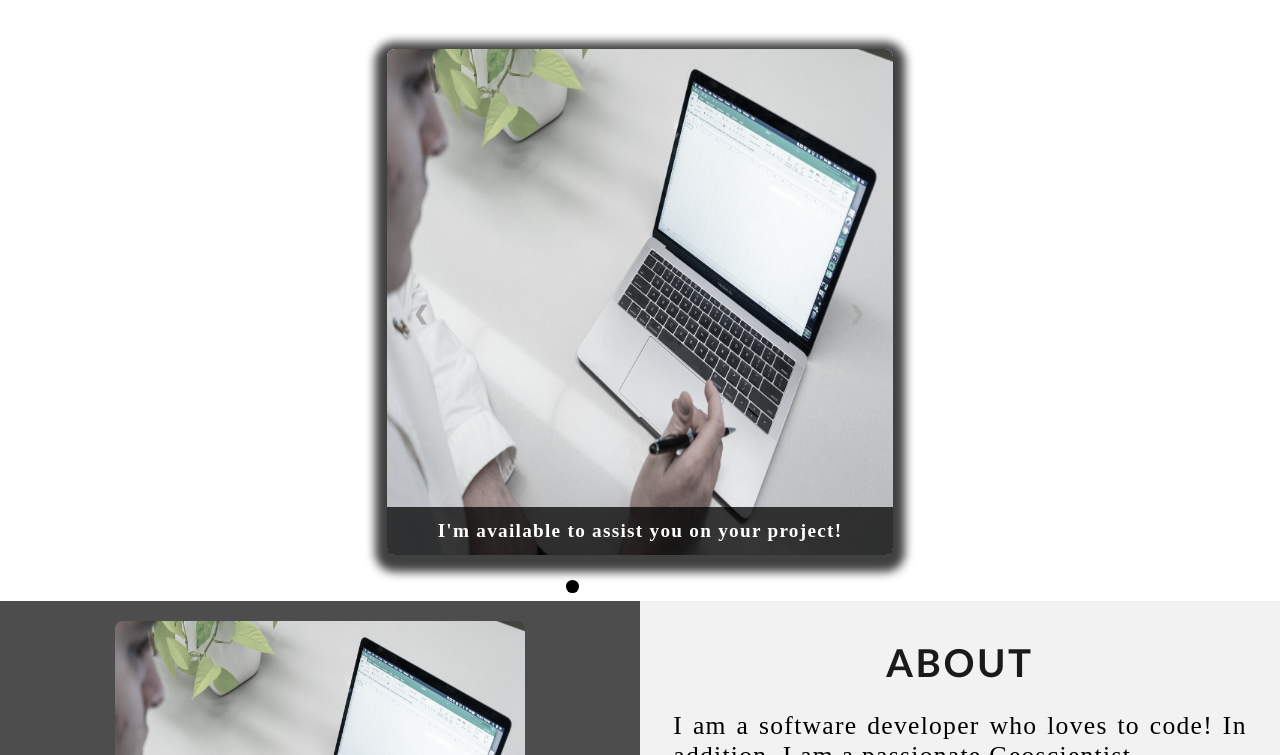
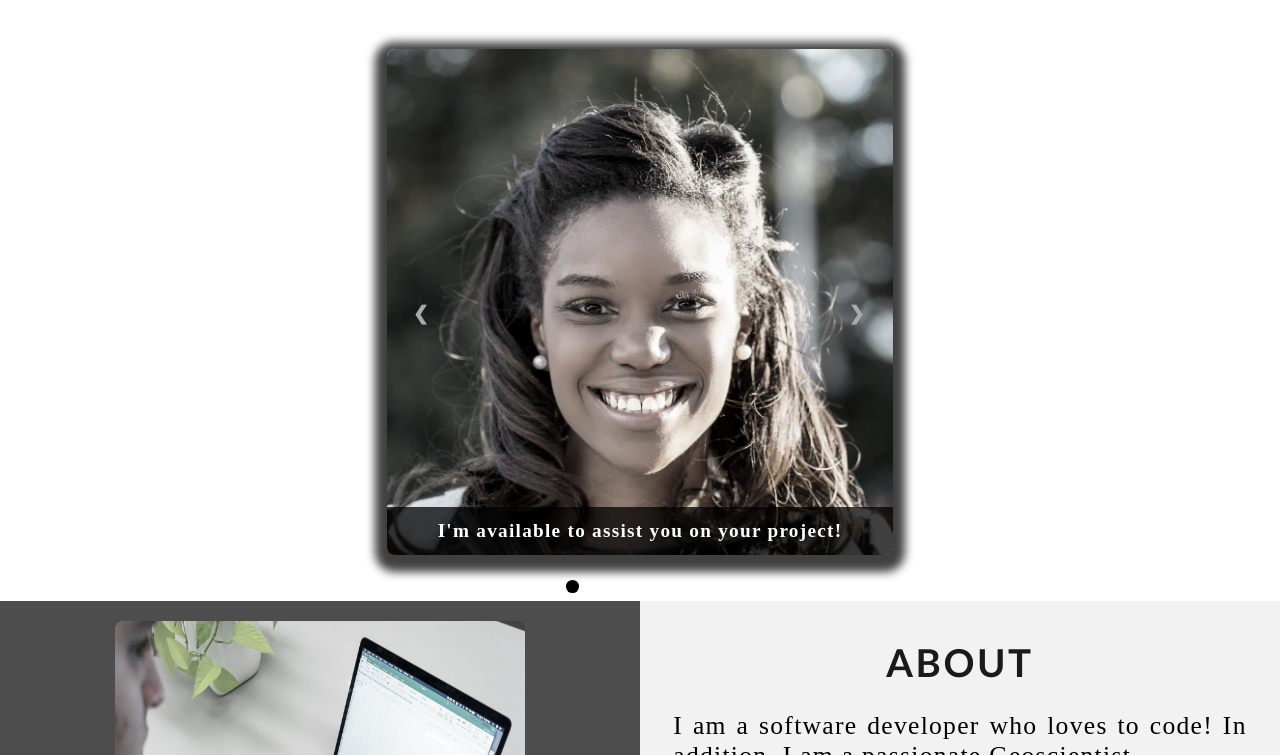
Before and after one commit to felixmyaolcc/felixmyaolcc.github.io, a plain HTML site: page index.html in a window 1280 px wide. Shown: the part 802-1557 px from the top of the page. Drawn offline with Linux system fonts and the light colour scheme.

Commit message:
updated
updated image

```diff
--- a/index.html
+++ b/index.html
@@ -57,7 +57,7 @@
                 <div id="Slideshow_Container">
                     <!-- Slide 1 of 6 -->
                     <div class="mySlides fade">
-                        <img class="Slideshow_Images" src="images/image.jpg" alt="Picture of myself">
+                        <img class="Slideshow_Images" src="images/Picture.jpg" alt="Picture of myself">
                         <div class="text">I'm available to assist you on your project!</div>
                     </div>
                     <!-- Slide 2 of 6 -->
```
Also changed, not shown: images/Picture.jpg (renamed from images/Picture_of_You - Copy.jpg).
